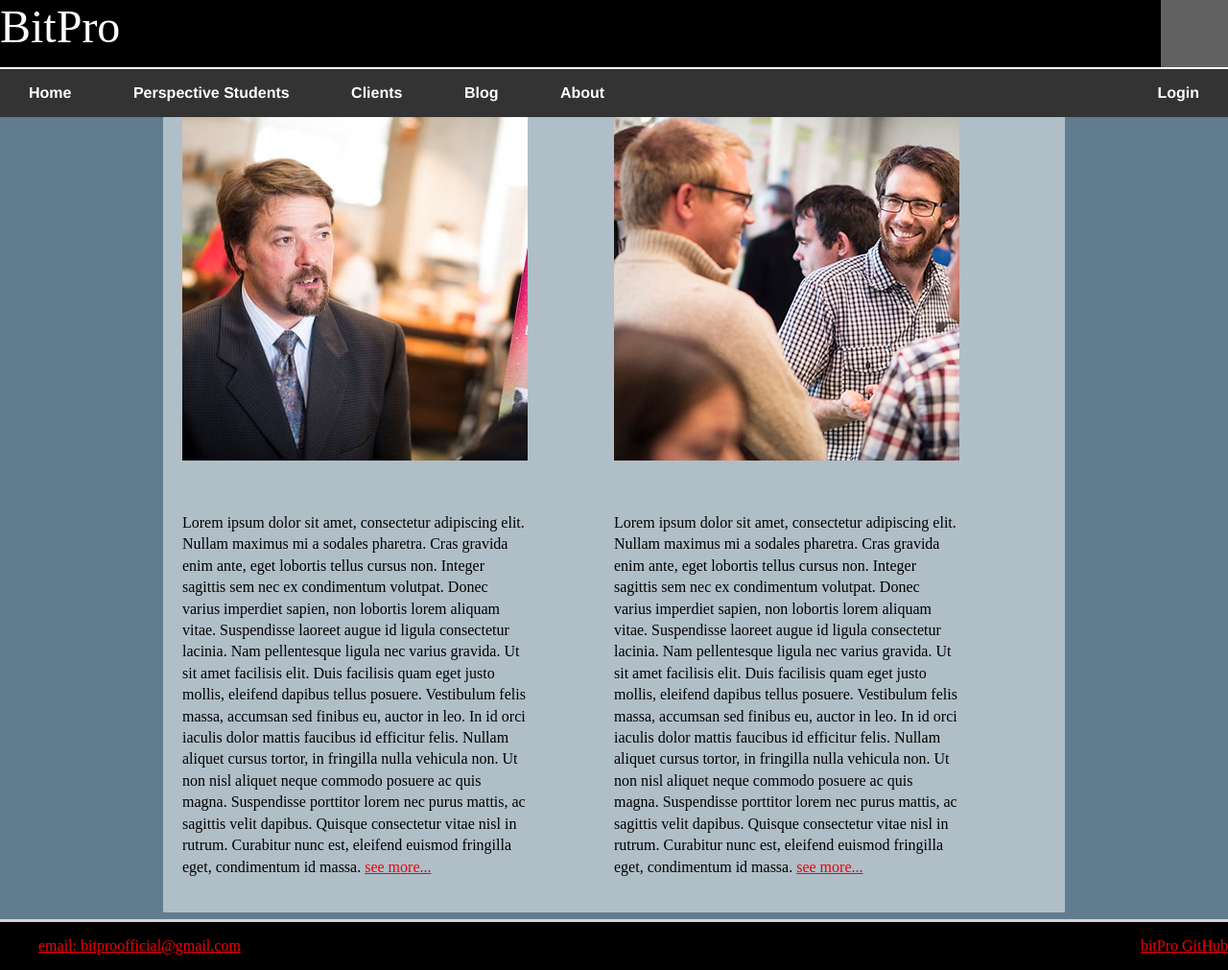
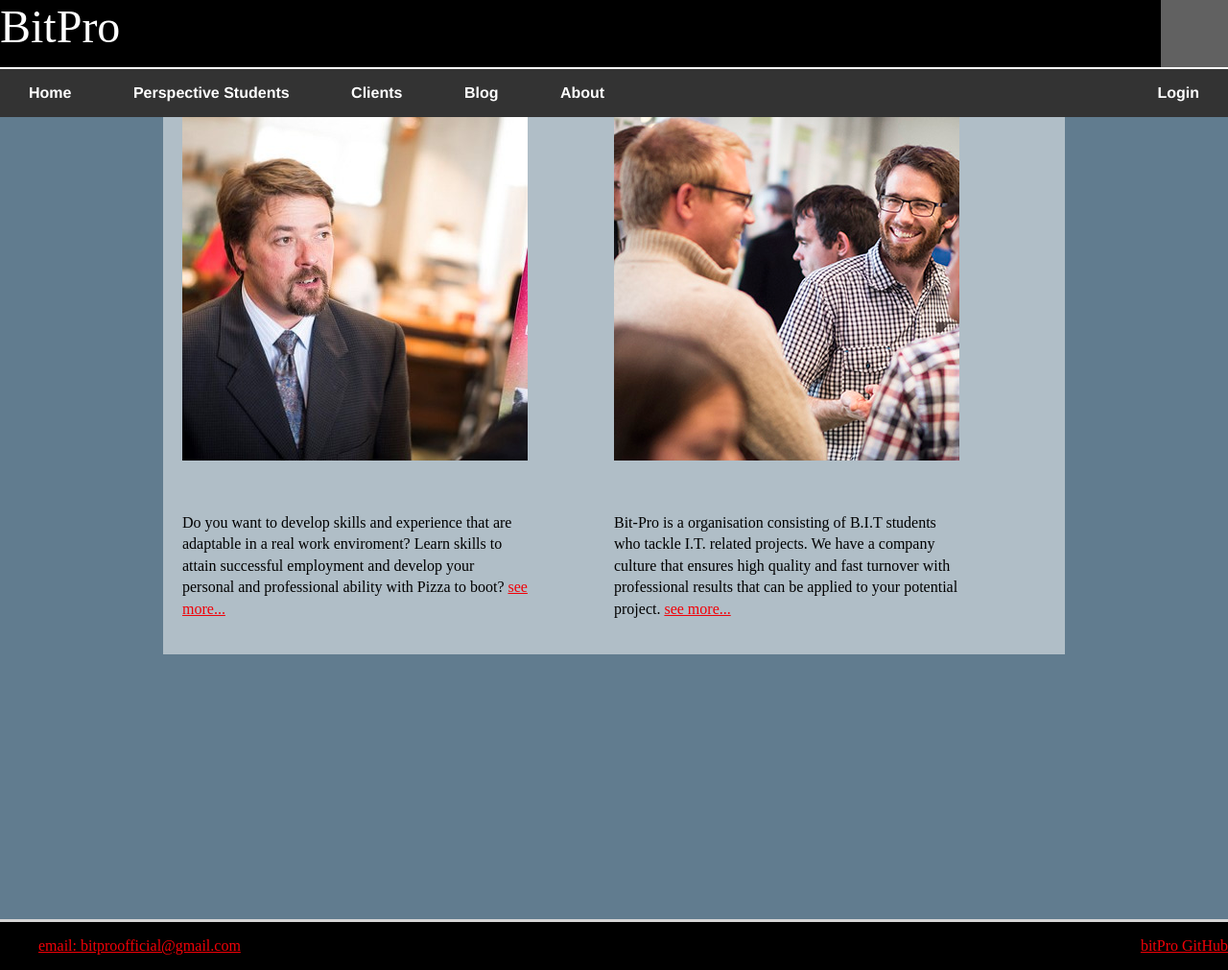
Before and after one commit to bit-Pro/bit-pro.github.io, a Jekyll site: the page built from index.html, in a window 1280 px wide and 1011 px high. Shown: the whole window at 96% size. Built offline with Jekyll 4.4.1, drawn with Linux system fonts in a browser that asks for light colours; grey boxes are pictures that could not be loaded.

Commit message:
Added the home page content

```diff
--- a/index.html
+++ b/index.html
@@ -7,7 +7,7 @@ title: bitPro website
 			<div class="images"><img src="./design specs/ps_image1.jpg" >  </div>
 
 			<p>
-			Lorem ipsum dolor sit amet, consectetur adipiscing elit. Nullam maximus mi a sodales pharetra. Cras gravida enim ante, eget lobortis tellus cursus non. Integer sagittis sem nec ex condimentum volutpat. Donec varius imperdiet sapien, non lobortis lorem aliquam vitae. Suspendisse laoreet augue id ligula consectetur lacinia. Nam pellentesque ligula nec varius gravida. Ut sit amet facilisis elit. Duis facilisis quam eget justo mollis, eleifend dapibus tellus posuere. Vestibulum felis massa, accumsan sed finibus eu, auctor in leo. In id orci iaculis dolor mattis faucibus id efficitur felis. Nullam aliquet cursus tortor, in fringilla nulla vehicula non. Ut non nisl aliquet neque commodo posuere ac quis magna. Suspendisse porttitor lorem nec purus mattis, ac sagittis velit dapibus. Quisque consectetur vitae nisl in rutrum. Curabitur nunc est, eleifend euismod fringilla eget, condimentum id massa.
+			Do you want to develop skills and experience that are adaptable in a real work enviroment? Learn skills to attain successful employment and develop your personal and professional ability with Pizza to boot?
 			<a href="/Students">see more...</a>
 
 			</p>
@@ -18,7 +18,7 @@ title: bitPro website
 			<div class="images"><img src="./design specs/clients img.jpg">  </div>
 
 			<p>
-			Lorem ipsum dolor sit amet, consectetur adipiscing elit. Nullam maximus mi a sodales pharetra. Cras gravida enim ante, eget lobortis tellus cursus non. Integer sagittis sem nec ex condimentum volutpat. Donec varius imperdiet sapien, non lobortis lorem aliquam vitae. Suspendisse laoreet augue id ligula consectetur lacinia. Nam pellentesque ligula nec varius gravida. Ut sit amet facilisis elit. Duis facilisis quam eget justo mollis, eleifend dapibus tellus posuere. Vestibulum felis massa, accumsan sed finibus eu, auctor in leo. In id orci iaculis dolor mattis faucibus id efficitur felis. Nullam aliquet cursus tortor, in fringilla nulla vehicula non. Ut non nisl aliquet neque commodo posuere ac quis magna. Suspendisse porttitor lorem nec purus mattis, ac sagittis velit dapibus. Quisque consectetur vitae nisl in rutrum. Curabitur nunc est, eleifend euismod fringilla eget, condimentum id massa.
+			Bit-Pro is a organisation consisting of B.I.T students who tackle I.T. related projects. We have a company culture that ensures high quality and fast turnover with professional results that can be applied to your potential project.
 			<a href="/Clients">see more...</a>
 
 			</p>
```
